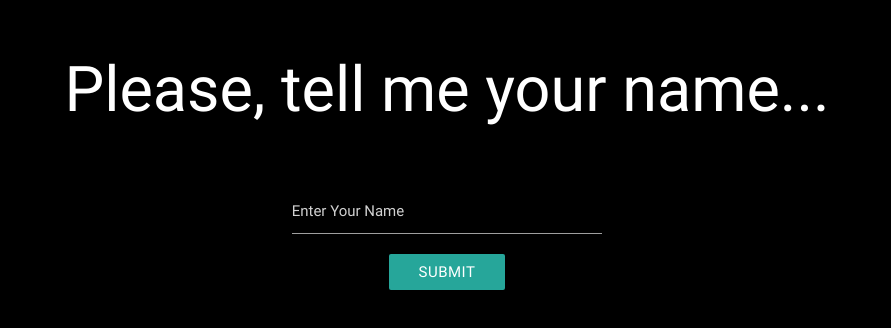
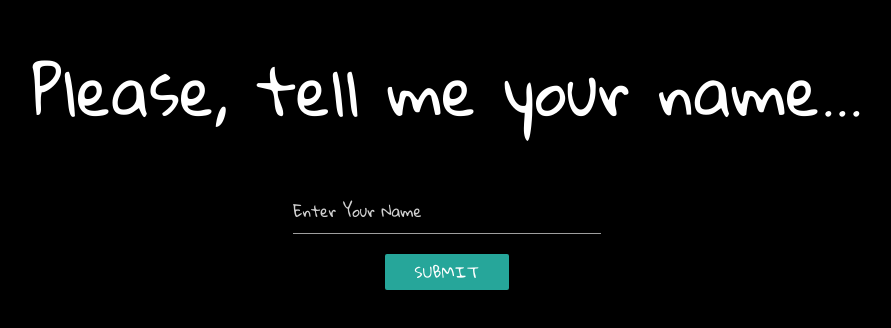
Before and after one commit to ddmilo/hello, a plain HTML site: page index.html in a window 1280 px wide. Shown: the part 202-530 px from the top of the page, without its empty margins (193-1084 px from the left). Drawn offline with nearby package versions, Linux system fonts and the light colour scheme.

Commit message:
Changed the text font

```diff
--- a/index.html
+++ b/index.html
@@ -2,11 +2,11 @@
 <html>
   <head>
     <meta charset="utf-8">
-    <title></title>
-
+    <title>Hello</title>
+    <link href="https://fonts.googleapis.com/css?family=Gloria+Hallelujah" rel="stylesheet">
     <!-- Compiled and minified CSS -->
- <link rel="stylesheet" href="https://cdnjs.cloudflare.com/ajax/libs/materialize/0.100.1/css/materialize.min.css">
- <link rel="stylesheet" href="public/css/styles.css">
+    <link rel="stylesheet" href="https://cdnjs.cloudflare.com/ajax/libs/materialize/0.100.1/css/materialize.min.css">
+    <link rel="stylesheet" href="public/css/styles.css">
   </head>
   <body>
     <h1>Please, tell me your name...</h1>
--- a/public/css/styles.css
+++ b/public/css/styles.css
@@ -8,7 +8,7 @@ body {
   text-align: center;
   background-color: black;
   color: white;
-
+  font-family: 'Gloria Hallelujah', cursive;
 }
 
 embed {
```
